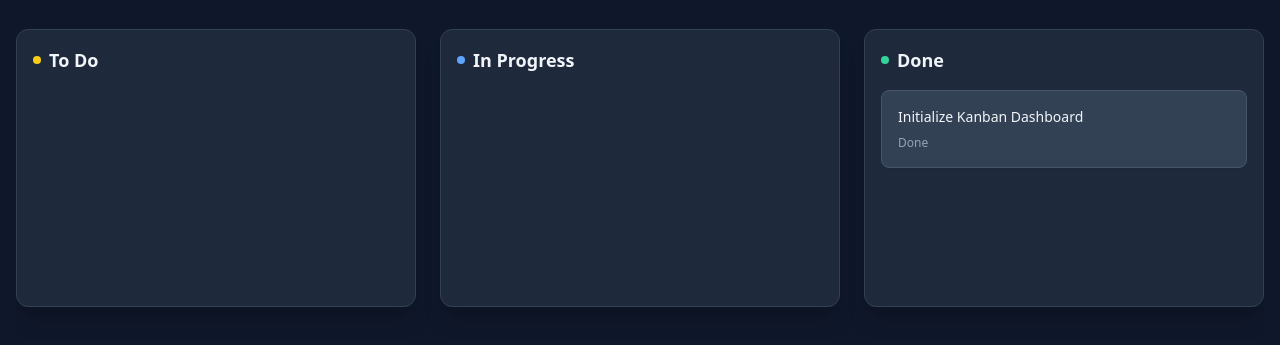
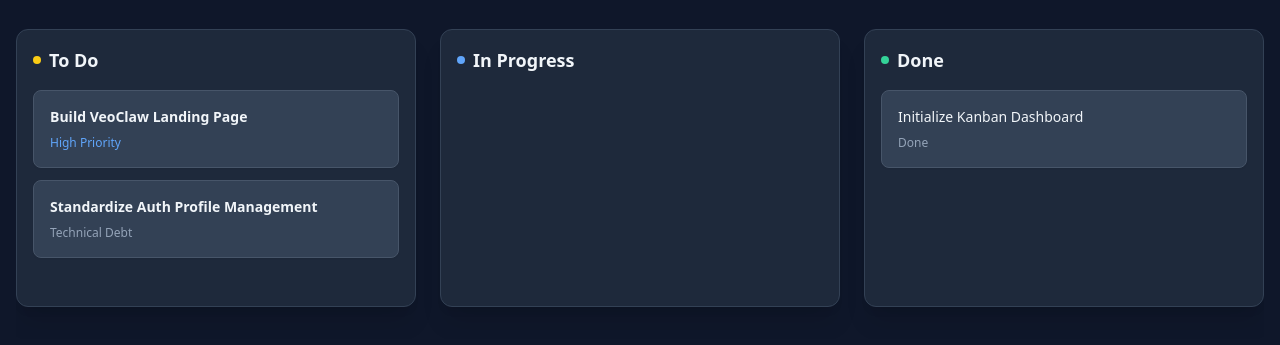
Before and after one commit to omegaacademy/veo-kanban-dashboard, a website: page index.html in a window 1280 px wide. Shown: the part 55-400 px from the top of the page. Drawn offline with nearby package versions, Linux system fonts and the light colour scheme.

Commit message:
Update Kanban with active business tasks 💫

```diff
--- a/index.html
+++ b/index.html
@@ -27,7 +27,14 @@
                 To Do
             </h2>
             <div id="todo" class="column space-y-3" ondrop="drop(event)" ondragover="allowDrop(event)">
-                <!-- Cards will go here -->
+                <div class="card bg-slate-700 p-4 rounded-lg border border-slate-600 shadow-sm" draggable="true" ondragstart="drag(event)" id="task-1">
+                    <p class="text-sm font-bold">Build VeoClaw Landing Page</p>
+                    <div class="mt-2 text-xs text-blue-400">High Priority</div>
+                </div>
+                <div class="card bg-slate-700 p-4 rounded-lg border border-slate-600 shadow-sm" draggable="true" ondragstart="drag(event)" id="task-2">
+                    <p class="text-sm font-bold">Standardize Auth Profile Management</p>
+                    <div class="mt-2 text-xs text-slate-400">Technical Debt</div>
+                </div>
             </div>
         </div>
 
```
